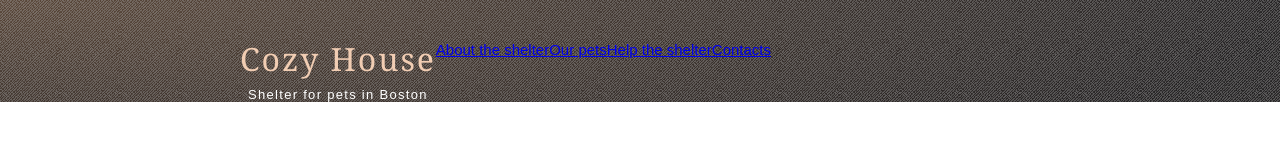
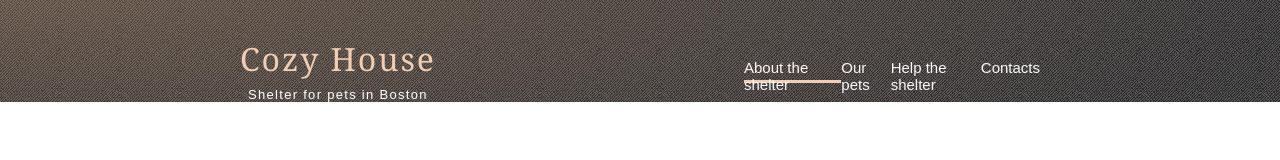
Before and after one commit to GuyFox70/shelter, a website: page src/index.pug in a window 1280 px wide. Drawn offline with nearby package versions, Linux system fonts and the light colour scheme; files that its build step writes are made by us from their sources; files whose address does not match are found by name.

Commit message:
feat: add menu-navigation

```diff
--- a/src/index.pug
+++ b/src/index.pug
@@ -15,7 +15,7 @@ html(lang="en")
               h1 Cozy House
               h2 Shelter for pets in Boston
             ul(class="hat__menu")
-              li
+              li(class="hat__menu-item_active")
                 a(href="#") About the shelter
               li
                 a(href="#") Our pets
--- a/src/scss/hat.scss
+++ b/src/scss/hat.scss
@@ -9,6 +9,7 @@
 
 .hat__navigation {
    display: flex;
+   justify-content: space-between;
 }
 
 .hat__logo {
@@ -39,7 +40,36 @@
 }
 
 .hat__menu {
+   width: 37%;
    list-style: none;
 
    display: flex;
+   justify-content: space-between;
+   align-items: center;
+
+   & > li {
+      height: 40%;
+      border-bottom: 3px solid rgba(241, 205, 179, 0);
+
+      & > a {
+         display: block;
+         width: 100%;
+         height: 100%;
+         text-decoration: none;
+
+         font-family: Arial;
+         font-style: normal;
+         font-weight: normal;
+         font-size: 15px;
+         color: #fafafa;
+      }
+   }
+
+   & > li:hover {
+      border-bottom: 3px solid rgba(241, 205, 179, 1);
+   }
+
+   & > .hat__menu-item_active {
+      border-bottom: 3px solid rgba(241, 205, 179, 1);
+   }
 }
```
Also changed, not shown: shelter/assets/css/style.css, shelter/assets/css/style.min.css, shelter/index.html, shelter/index.min.html.
